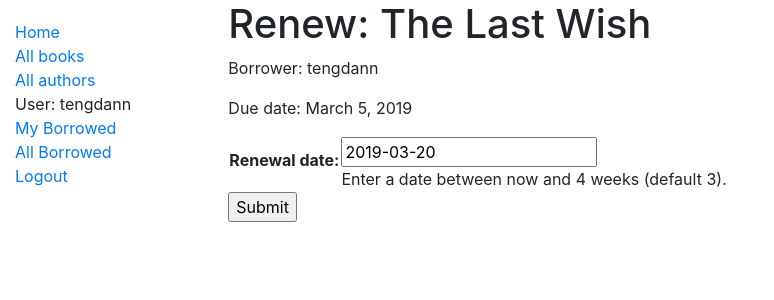
After one commit to tengdann/django_projects, a Django app: page /catalog/book/7144b176-53a8-404c-a482-73e935fe09cd/renew/ in a window 1280 px wide. The commit adds this page. Shown: the top 300 px of the page, without its empty margins (0-774 px from the left). Run offline with Django 3.2, Linux system fonts and the light colour scheme; a user stored in the database is signed in; data comes from the database, SQL or seed files in the repository; both versions use the stored data as it was after the commit; some libraries are stand-ins or nearby versions.

Commit message:
Added the first form

```diff
--- /dev/null
+++ b/locallibrary/catalog/forms.py
@@ -0,0 +1,22 @@
+import datetime
+
+from django import forms
+from django.core.exceptions import ValidationError
+from django.utils.translation import ugettext_lazy as _
+
+class RenewBookForm(forms.Form):
+    renewal_date = forms.DateField(help_text = "Enter a date between now and 4 weeks (default 3).")
+
+    def clean_renewal_date(self):
+        data = self.cleaned_data['renewal_date']
+
+        # Check if a date is not in the past
+        if data < datetime.date.today():
+            raise ValidationError(_('Invalid date - renewal in past'))
+
+        # Check if a date is in the allowed range (+4 weeks from today).
+        if data > datetime.date.today() + datetime.timedelta(weeks = 4):
+            raise ValidationError(_('Invalid date - renewal more than 4 weeks ahead'))
+
+        # Remember to always return the cleaned data
+        return data
--- /dev/null
+++ b/locallibrary/catalog/templates/catalog/book_renew_librarian.html
@@ -0,0 +1,15 @@
+{% extends "base_generic.html" %}
+
+{% block content %}
+    <h1>Renew: {{ book_instance.book.title }}</h1>
+    <p>Borrower: {{ book_instance.borrower }}</p>
+    <p{% if book_instance.is_overdue %} class="text-danger"{% endif %}>Due date: {{ book_instance.due_back }}</p>
+
+    <form action="" method="post">
+        {% csrf_token %}
+        <table>
+            {{ form.as_table }}
+        </table>
+        <input type="submit" value="Submit">
+    </form>
+{% endblock %}
--- a/locallibrary/catalog/templates/catalog/bookinstance_list_borrowed_all.html
+++ b/locallibrary/catalog/templates/catalog/bookinstance_list_borrowed_all.html
@@ -6,6 +6,9 @@
     {% for bookinst in bookinstance_list %}
     <li class="{% if bookinst.is_overdue %}text-danger{% endif %}">
         <a href="{% url 'book-detail' bookinst.book.pk %}">{{bookinst.book.title}}</a>
+        {% if perms.catalog.can_mark_returned %}
+            - <a href="{% url 'renew-book-librarian' bookinst.id %}">Renew</a>
+        {% endif %}
         ({{bookinst.borrower}}, {{ bookinst.due_back }})
     </li>
     {% endfor %}
--- a/locallibrary/catalog/urls.py
+++ b/locallibrary/catalog/urls.py
@@ -30,3 +30,7 @@ urlpatterns += [
 urlpatterns += [
     path('borrowed/', views.LoanedBooksListView.as_view(), name = 'all-borrowed')
 ]
+
+urlpatterns += [
+    path('book/<uuid:pk>/renew/', views.renew_book_librarian, name = 'renew-book-librarian')
+]
--- a/locallibrary/catalog/views.py
+++ b/locallibrary/catalog/views.py
@@ -1,8 +1,15 @@
-from django.shortcuts import render
+import datetime
+
+from django.shortcuts import render, get_object_or_404
+from django.http import HttpResponseRedirect
+from django.urls import reverse
 from django.views import generic
 from catalog.models import Book, Author, BookInstance, Genre
 from django.contrib.auth.mixins import LoginRequiredMixin
 from django.contrib.auth.mixins import PermissionRequiredMixin
+from django.contrib.auth.decorators import permission_required
+
+from catalog.forms import RenewBookForm
 
 # Create your views here.
 
@@ -66,3 +73,35 @@ class LoanedBooksListView(PermissionRequiredMixin, generic.ListView):
 
     def get_queryset(self):
         return BookInstance.objects.filter(status__exact = 'o').order_by('due_back')
+
+@permission_required('catalog.can_mark_returned')
+def renew_book_librarian(request, pk):
+    """View function for renewing a specific BookInstance by librarian."""
+    book_instance = get_object_or_404(BookInstance, pk = pk)
+
+    # If this is a POST request then process the Form data
+    if request.method == 'POST':
+
+        # Create a form instance and populate it with data from the request (binding):
+        form = RenewBookForm(request.POST)
+
+        # Check if the form is valid:
+        if form.is_valid():
+            # Process the data in form.cleaned_data as required
+            book_instance.due_back = form.cleaned_data['renewal_date']
+            book_instance.save()
+
+            # Redirect to a new URL
+            return HttpResponseRedirect(reverse('all-borrowed'))
+
+    # Ff this is a GET (or any other method) create the default frame
+    else:
+        proposed_renewal_date = datetime.date.today() + datetime.timedelta(weeks = 3)
+        form = RenewBookForm(initial = {'renewal_date': proposed_renewal_date})
+
+    context = {
+        'form': form,
+        'book_instance': book_instance
+    }
+
+    return render(request, 'catalog/book_renew_librarian.html', context)
```
Also changed, not shown: locallibrary/db.sqlite3.
